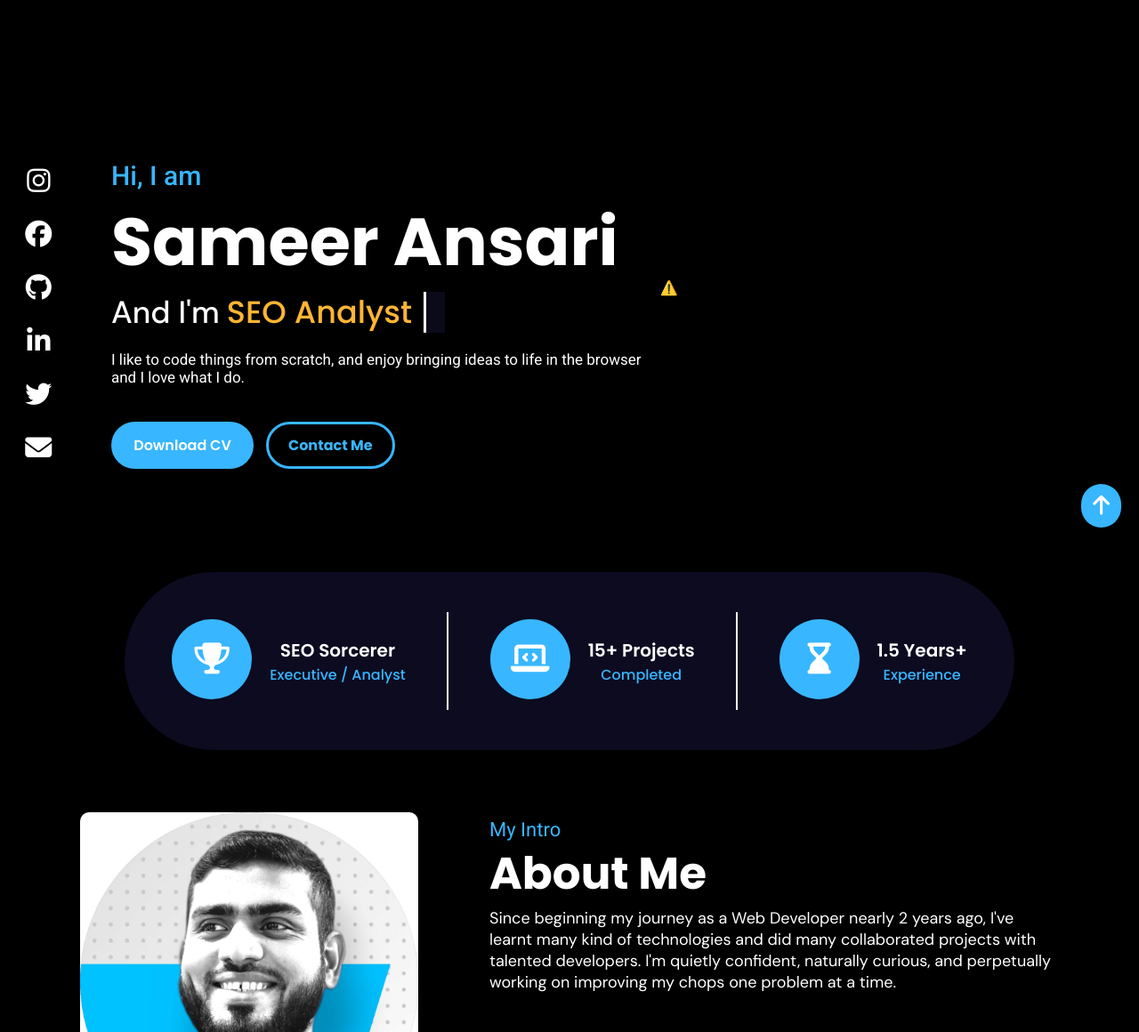
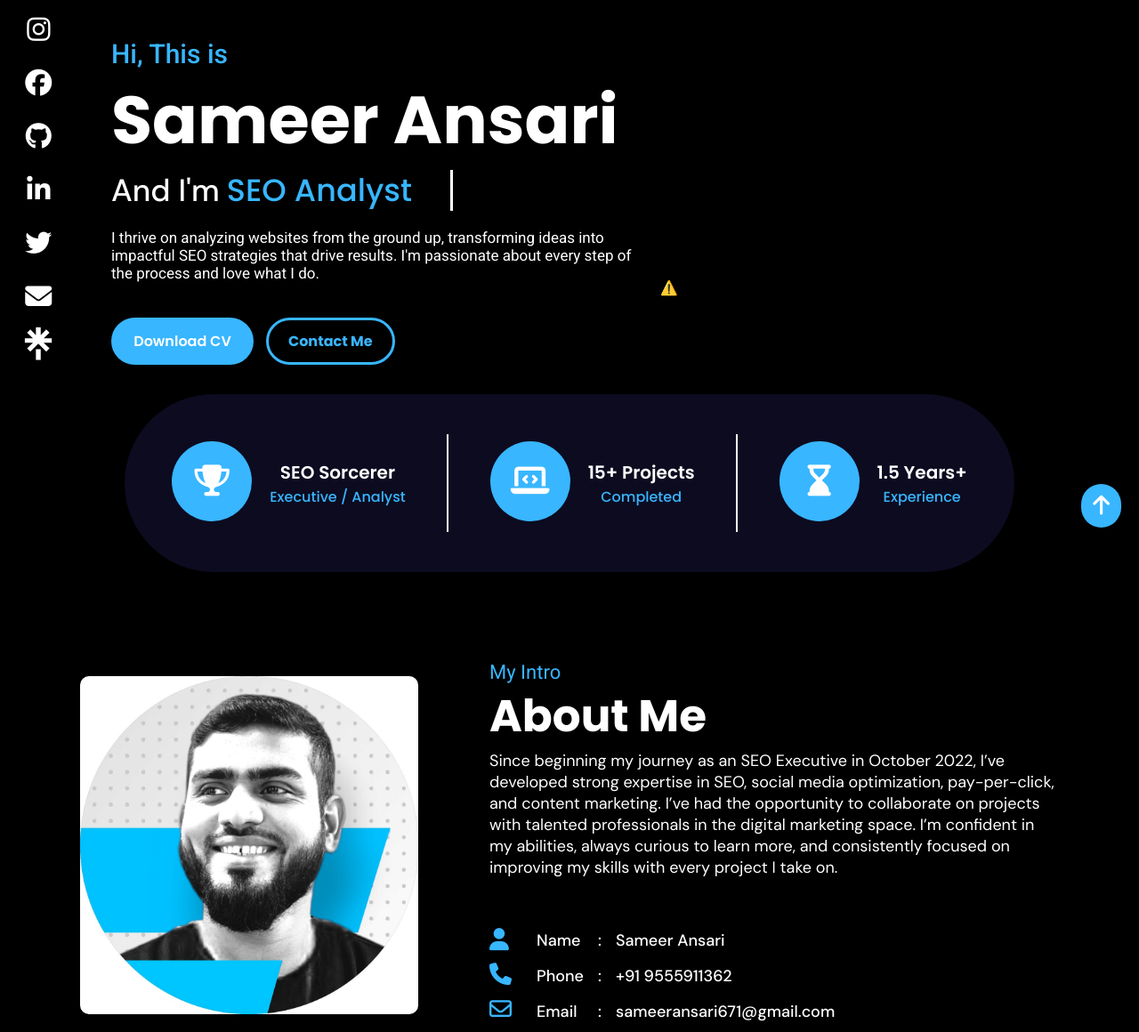
Before and after one commit to touchngursoul/touchngursoul.github.io, a plain HTML site: page index.html in a window 1280 px wide. Shown: the part 187-1347 px from the top of the page at 89% size. Drawn offline with nearby package versions, Linux system fonts and the light colour scheme; no server answers.

Commit message:
Bahut sara changes

```diff
--- a/CSS/style.css
+++ b/CSS/style.css
@@ -120,7 +120,8 @@ header .menu-btn {
     display: flex;
     flex-direction: column;
     align-items: center;
-    justify-content: center;
+    /* justify-content: center; */
+    margin-top: 40px;
 }
 
 .intro .social-handle a {
@@ -139,12 +140,18 @@ header .menu-btn {
     cursor: pointer;
 }
 
+.intro .social-handle img:hover {
+    color: #38b6ff;
+    cursor: pointer;
+}
+
 .intro .head-intro {
     padding: 0 100px;
     display: flex;
     align-items: center;
     flex-direction: column;
-    justify-content: center;
+    /* justify-content: center; */
+    margin-top: 80px;
 }
 
 .head-intro .content .int-top {
@@ -248,7 +255,7 @@ header .menu-btn {
     margin: 0 auto;
     padding: 30px;
     position: relative;
-    top: -100px;
+    top: -300px;
     z-index: 3;
 }
 
@@ -311,7 +318,7 @@ header .menu-btn {
     justify-content: space-between;
     width: 1100px;
     margin: 0 auto;
-    padding: 170px 0 90px 0;
+    /* padding: 100px 0 20px 0; */
 }
 
 .container .my-intro img {
--- a/CSS/typing.css
+++ b/CSS/typing.css
@@ -30,7 +30,7 @@
     font-size: 35px;
     font-weight: 500;
     line-height: 46px;
-    color: #FFB533;
+    color: #38b6ff;
     font-family: 'Poppins', sans-serif;
 }
 
@@ -41,7 +41,7 @@
     width: 100%;
     /* height will be always equal to strong tag line height */
     height: 46px;
-    background-color: #0A0A1A;
+    background-color: #000000;
     border-left: 3px solid white;
     animation: typing 3s steps(15) infinite;
 }
--- a/index.html
+++ b/index.html
@@ -107,12 +107,15 @@
                     <a href="mailto: sameeransari671@gmail.com">
                         <i class="fas fa-envelope"></i>
                     </a>
+                    <a href="https://linktr.ee/touchngursoul">
+                        <svg xmlns="http://www.w3.org/2000/svg" xmlns:xlink="http://www.w3.org/1999/xlink" width="48" zoomAndPan="magnify" viewBox="0 0 36 36.000001" height="48" preserveAspectRatio="xMidYMid meet" version="1.0"><defs><clipPath id="bf0fab228d"><path d="M 6.332031 3.503906 L 29.683594 3.503906 L 29.683594 31.234375 L 6.332031 31.234375 Z M 6.332031 3.503906 " clip-rule="nonzero"/></clipPath></defs><g clip-path="url(#bf0fab228d)"><path fill="#ffffff" d="M 20.066406 10.265625 L 24.746094 5.507812 L 27.460938 8.257812 L 22.554688 12.886719 L 29.457031 12.886719 L 29.457031 16.707031 L 22.519531 16.707031 L 27.460938 21.453125 L 24.746094 24.148438 L 18.035156 17.480469 L 11.328125 24.148438 L 8.613281 21.460938 L 13.554688 16.714844 L 6.617188 16.714844 L 6.617188 12.886719 L 13.519531 12.886719 L 8.613281 8.257812 L 11.328125 5.507812 L 16.007812 10.265625 L 16.007812 3.503906 L 20.066406 3.503906 Z M 16.007812 22.175781 L 20.066406 22.175781 L 20.066406 31.234375 L 16.007812 31.234375 Z M 16.007812 22.175781 " fill-opacity="1" fill-rule="nonzero"/></g></svg>
+                </a>
                 </div>
 
                 <!-- Introduction Details -->
                 <div class="head-intro" id="head-intro">
                     <div class="content">
-                        <p class="int-top">Hi, I am</p>
+                        <p class="int-top">Hi, This is</p>
                         <h1 class="int-name"><strong>Sameer Ansari</strong></h1>
                         <div class="typing">
                             <h3 class="int-pro text"><span>And I'm</span></h3>
@@ -120,12 +123,11 @@
                                 <ul>
                                     <li><span><strong>SEO Executive</strong></span></li>
                                     <li><span><strong>SEO Analyst</strong></span></li>
-                                    <li><span><strong>Web Designer</strong></span></li>
+                                    <li><span><strong>Digital Marketor</strong></span></li>
                                 </ul>
                             </div>
                         </div>
-                        <p class="int-bottom">I like to code things from scratch, and enjoy bringing ideas to life in
-                            the browser and I love what I do.</p>
+                        <p class="int-bottom">I thrive on analyzing websites from the ground up, transforming ideas into impactful SEO strategies that drive results. I'm passionate about every step of the process and love what I do.</p>
                         <a href="Files/Sameer-Ansari-CV.pdf" download>
                             <div class="cv-btn">Download CV</div>
                         </a>
@@ -213,9 +215,7 @@
 
                     <!-- Description -->
                     <p>
-                        Since beginning my journey as a Web Developer nearly 2 years ago, I've learnt many kind of
-                        technologies and did many collaborated projects with talented developers. I'm quietly confident,
-                        naturally curious, and perpetually working on improving my chops one problem at a time.
+                        Since beginning my journey as an SEO Executive in October 2022, I’ve developed strong expertise in SEO, social media optimization, pay-per-click, and content marketing. I’ve had the opportunity to collaborate on projects with talented professionals in the digital marketing space. I’m confident in my abilities, always curious to learn more, and consistently focused on improving my skills with every project I take on.
                     </p>
 
                     <!-- Introduction Details -->
```
Also changed, not shown: Images/linktree.svg (added).
